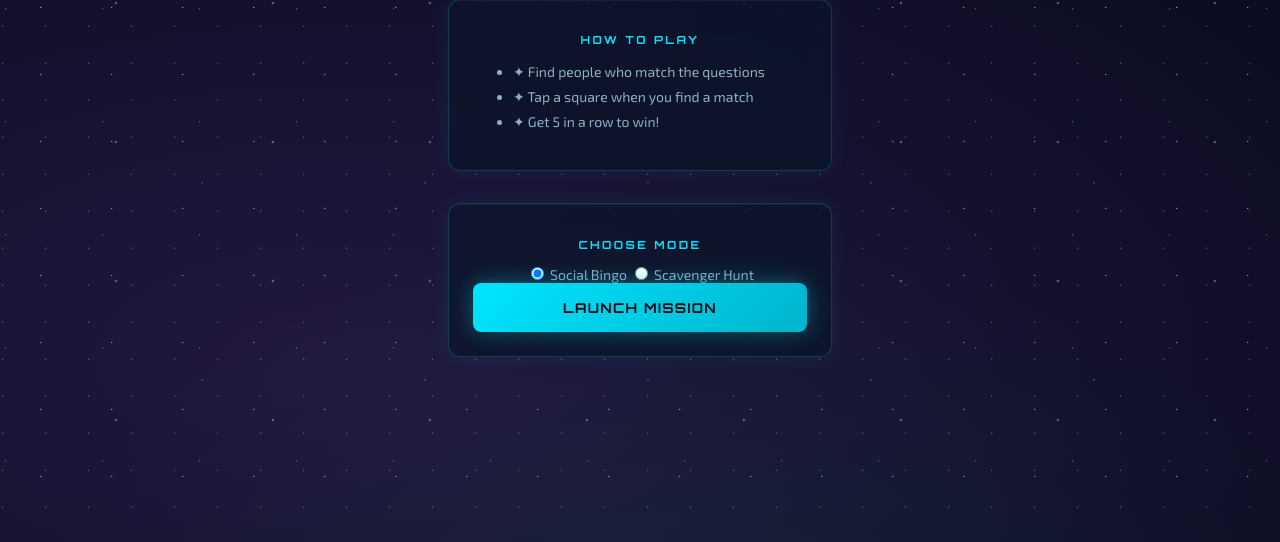
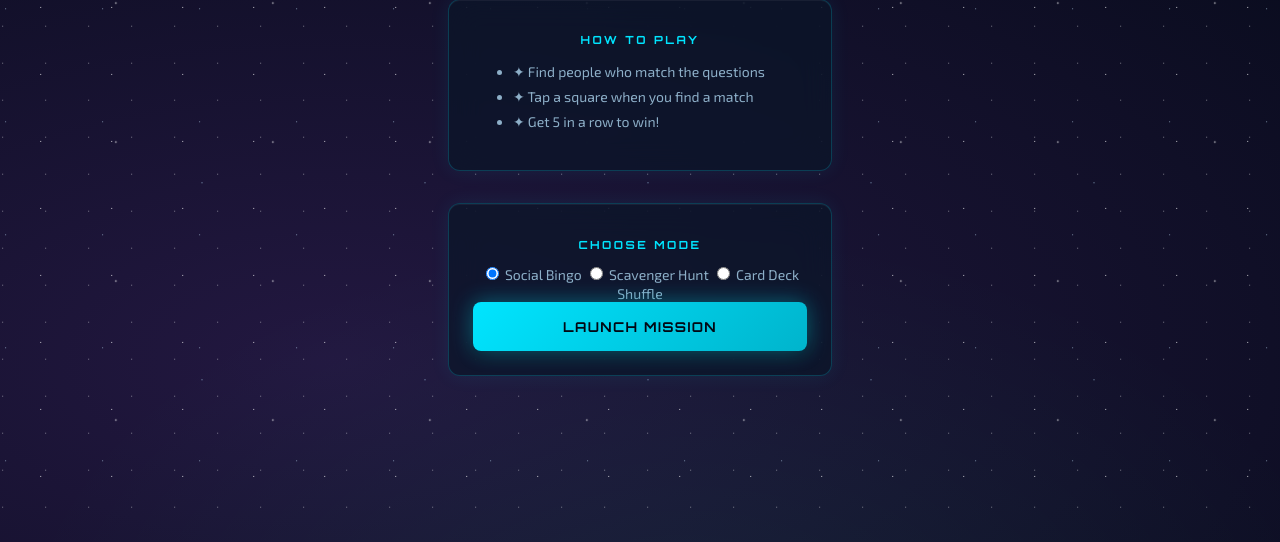
Before and after one commit to milavidoeska5/test-bingo-soc-ops, a FastAPI app: page / in a window 1280 px wide. Shown: the part 232-774 px from the top of the page. Run offline with FastAPI, Linux system fonts and the light colour scheme.

Commit message:
Add Card Deck Shuffle mode with UI and backend support
- Introduced a new game mode allowing players to draw random social questions from a virtual deck.
- Updated GameSession class to manage card shuffle state and prompts.
- Added new API endpoint for drawing the next card.
- Enhanced game screen and start screen templates to include card shuffle functionality.
- Implemented CSS styles for the card shuffle interface.
- Added tests for the new game mode and its interactions.

```diff
--- a/app/game_service.py
+++ b/app/game_service.py
@@ -1,3 +1,4 @@
+import random
 from dataclasses import dataclass, field
 
 from app.game_logic import (
@@ -18,6 +19,10 @@ class GameSession:
     game_state: GameState = GameState.START
     mode: GameMode = GameMode.BINGO
     board: list[BingoSquareData] = field(default_factory=list)
+    card_shuffle_deck: list[str] = field(default_factory=list)
+    card_shuffle_current_text: str = ""
+    card_shuffle_flip_state: bool = False
+    card_shuffle_draw_count: int = 0
     winning_line: BingoLine | None = None
     show_completion_modal: bool = False
 
@@ -32,6 +37,10 @@ class GameSession:
     @property
     def is_scavenger_hunt(self) -> bool:
         return self.mode == GameMode.SCAVENGER_HUNT
+
+    @property
+    def is_card_deck_shuffle(self) -> bool:
+        return self.mode == GameMode.CARD_DECK_SHUFFLE
 
     @property
     def scavenger_hunt_progress(self) -> tuple[int, int]:
@@ -65,12 +74,51 @@ class GameSession:
             return f"{completed} / {total} complete"
         return "Mission Complete!"
 
+    def _card_shuffle_questions(self) -> list[str]:
+        return [square.text for square in self.board if not square.is_free_space]
+
+    def _rebuild_card_shuffle_deck(self) -> None:
+        self.card_shuffle_deck = self._card_shuffle_questions()
+        random.shuffle(self.card_shuffle_deck)
+
+    def _prime_card_shuffle_prompt(self) -> None:
+        if not self.is_card_deck_shuffle or self.game_state != GameState.PLAYING:
+            return
+        if not self.card_shuffle_deck:
+            self._rebuild_card_shuffle_deck()
+        if not self.card_shuffle_deck:
+            return
+
+        self.card_shuffle_current_text = self.card_shuffle_deck.pop()
+
+    def draw_next_card_shuffle_prompt(self) -> None:
+        if not self.is_card_deck_shuffle or self.game_state != GameState.PLAYING:
+            return
+
+        if self.card_shuffle_flip_state:
+            self.card_shuffle_flip_state = False
+        else:
+            if not self.card_shuffle_deck:
+                self._rebuild_card_shuffle_deck()
+            if not self.card_shuffle_deck:
+                return
+            self.card_shuffle_current_text = self.card_shuffle_deck.pop()
+            self.card_shuffle_draw_count += 1
+            self.card_shuffle_flip_state = True
+
     def start_game(self, mode: GameMode = GameMode.BINGO) -> None:
         self.mode = mode
         self.board = generate_board()
+        self.card_shuffle_deck = []
+        self.card_shuffle_current_text = ""
+        self.card_shuffle_flip_state = False
+        self.card_shuffle_draw_count = 0
         self.winning_line = None
         self.game_state = GameState.PLAYING
         self.show_completion_modal = False
+
+        if self.is_card_deck_shuffle:
+            self._prime_card_shuffle_prompt()
 
     def _complete_game(self, winning_line: BingoLine | None = None) -> None:
         self.winning_line = winning_line
@@ -96,6 +144,10 @@ class GameSession:
         self.game_state = GameState.START
         self.mode = GameMode.BINGO
         self.board = []
+        self.card_shuffle_deck = []
+        self.card_shuffle_current_text = ""
+        self.card_shuffle_flip_state = False
+        self.card_shuffle_draw_count = 0
         self.winning_line = None
         self.show_completion_modal = False
 
--- a/app/main.py
+++ b/app/main.py
@@ -62,6 +62,15 @@ async def toggle_square(request: Request, square_id: int) -> Response:
     )
 
 
+@app.post("/shuffle/next", response_class=HTMLResponse)
+async def draw_shuffle_card(request: Request) -> Response:
+    session = _get_game_session(request)
+    session.draw_next_card_shuffle_prompt()
+    return templates.TemplateResponse(
+        request, "components/game_screen.html", _template_context(session)
+    )
+
+
 @app.post("/reset", response_class=HTMLResponse)
 async def reset_game(request: Request) -> Response:
     session = _get_game_session(request)
--- a/app/models.py
+++ b/app/models.py
@@ -13,6 +13,7 @@ class GameState(StrEnum):
 class GameMode(StrEnum):
     BINGO = "bingo"
     SCAVENGER_HUNT = "scavenger_hunt"
+    CARD_DECK_SHUFFLE = "card_deck_shuffle"
 
 
 class BingoSquareData(BaseModel):
--- a/app/templates/components/start_screen.html
+++ b/app/templates/components/start_screen.html
@@ -28,6 +28,10 @@
                 <input id="mode-scavenger-hunt" type="radio" name="mode" value="scavenger_hunt">
                 Scavenger Hunt
             </label>
+            <label class="how-to-item text-left mb-4" for="mode-card-deck-shuffle">
+                <input id="mode-card-deck-shuffle" type="radio" name="mode" value="card_deck_shuffle">
+                Card Deck Shuffle
+            </label>
 
             <button type="submit" class="btn-launch w-full">
                 Launch Mission
```
Also changed, not shown: app/static/css/app.css (+110 -0 lines), app/templates/components/game_screen.html (+33 -1 lines), docs/design-spec.md (added, +34 -0 lines), tests/test_api.py (+42 -0 lines).
